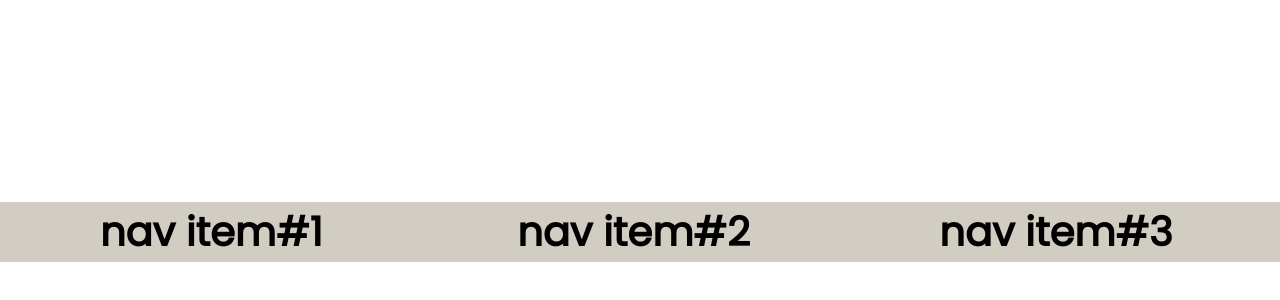
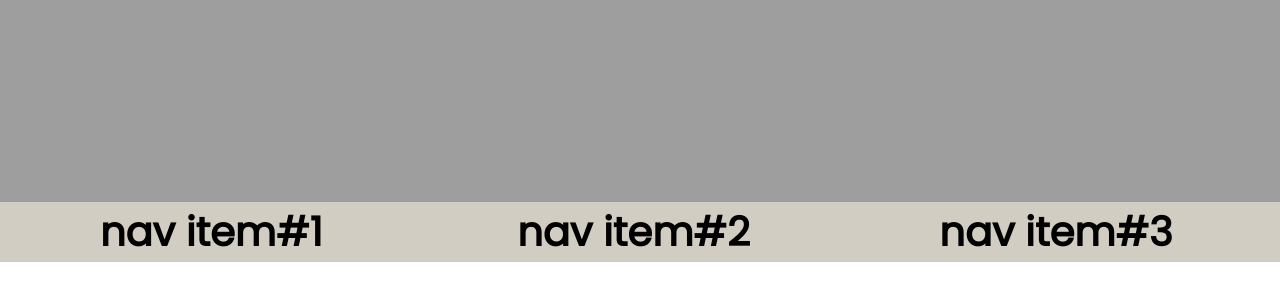
Before and after one commit to lindsma/week-long-website, a website: page index.html in a window 1280 px wide. Shown: the part 98-398 px from the top of the page. Drawn offline with Linux system fonts and the light colour scheme; the site is published under a folder, as on GitHub Pages, so addresses that start at the root find nothing.

Commit message:
test hero image fix again

```diff
--- a/src/styles/partials/_header.scss
+++ b/src/styles/partials/_header.scss
@@ -1,5 +1,5 @@
 #hero {
-    background: url('/images/dog_blanket.jpg') no-repeat;
+    background: url('images/dog_blanket.jpg') no-repeat;
     height: 300px;
     background-size: cover;
 }
```
Also changed, not shown: lib/styles/main.min.css.
